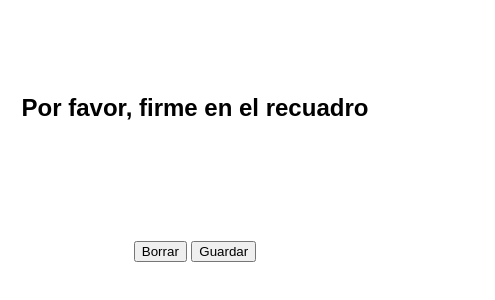
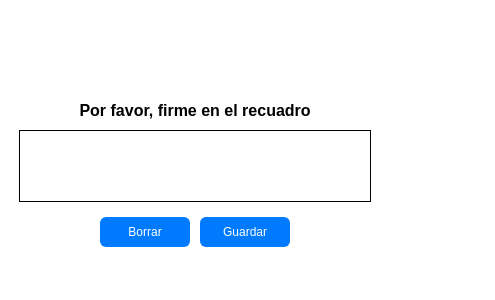
Before and after one commit to certificacionescgs-tech/firma-digital, a plain HTML site: page index.html in a window 390 px wide. Shown: the part 254-554 px from the top of the page, 495 px wide, since content can reach past the window. Drawn offline with Linux system fonts and the light colour scheme.

Commit message:
style.css

```diff
--- a/style.css
+++ b/style.css
@@ -1,5 +1,6 @@
+/* General */
 body {
-  background-color: #ffffff;
+  background-color: #ffffff; /* Fondo blanco */
   display: flex;
   flex-direction: column;
   align-items: center;
@@ -10,4 +11,69 @@ body {
   padding: 20px;
   box-sizing: border-box;
 }
-/* ... resto del CSS ... */
+
+h2 {
+  margin-bottom: 10px;
+  font-size: 1.2rem;
+  text-align: center;
+}
+
+/* Canvas responsive */
+#signature-pad {
+  border: 1px solid #000000;
+  background-color: #ffffff;
+  width: 100%;
+  max-width: 600px;   /* tamaño máximo en pantallas grandes */
+  height: auto;
+  aspect-ratio: 6 / 1; /* mantiene proporción (ancho/alto) */
+  display: block;
+}
+
+/* Botones */
+.buttons {
+  margin-top: 15px;
+  display: flex;
+  flex-wrap: wrap;
+  gap: 10px;
+  justify-content: center;
+}
+
+button {
+  flex: 1;
+  min-width: 120px;
+  padding: 10px 15px;
+  font-size: 14px;
+  border: none;
+  border-radius: 6px;
+  cursor: pointer;
+  background-color: #007bff;
+  color: #ffffff;
+  transition: background-color 0.3s ease;
+}
+
+button:hover {
+  background-color: #0056b3;
+}
+
+/* Responsivo */
+@media (max-width: 768px) {
+  h2 {
+    font-size: 1rem;
+  }
+  button {
+    font-size: 13px;
+    min-width: 100px;
+    padding: 8px 12px;
+  }
+}
+
+@media (max-width: 480px) {
+  #signature-pad {
+    max-width: 100%;
+    aspect-ratio: 5 / 1;
+  }
+  button {
+    font-size: 12px;
+    min-width: 90px;
+  }
+}
```
